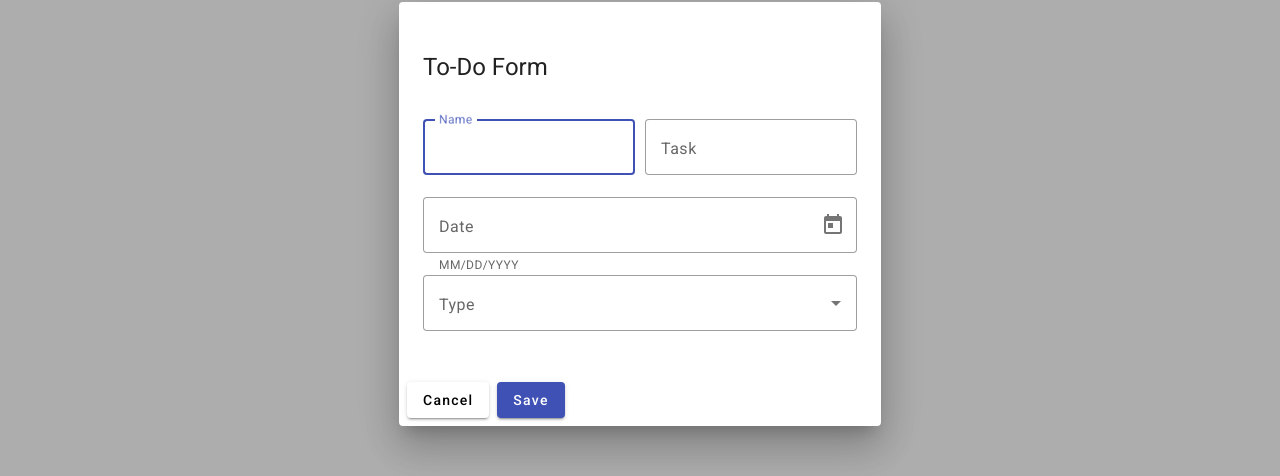
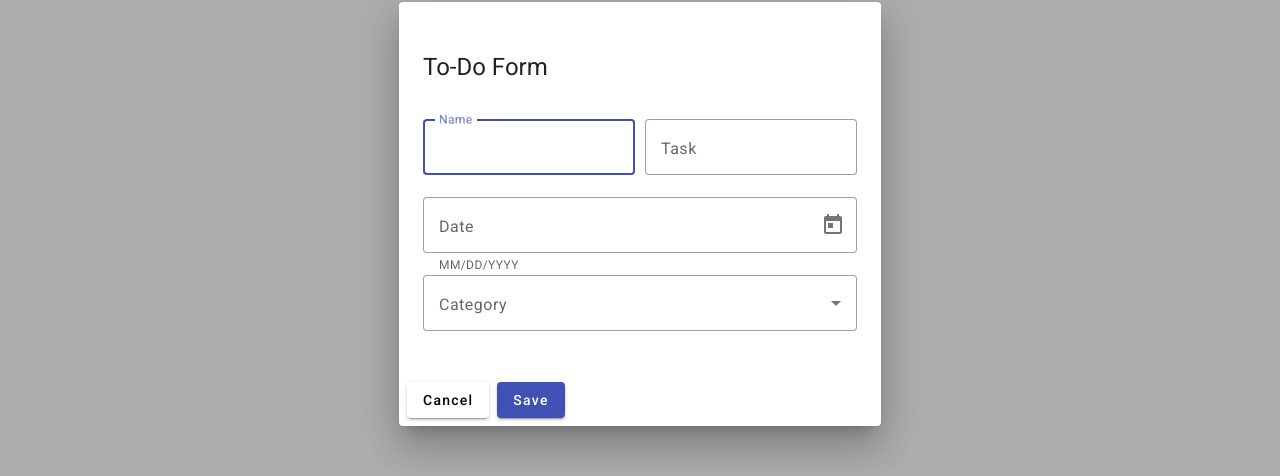
Before and after one commit to TariqAlQadi/angular-to-do-app, an Angular app: page / in a window 1280 px wide. Both pictures are taken after a click on the button "ADD TO-DO". Shown: the part 186-662 px from the top of the page. Built offline with nearby package versions, Linux system fonts and the light colour scheme.

Commit message:
created/importet form modules & installed json-server for fast backend mockingn

```diff
--- a/package.json
+++ b/package.json
@@ -20,6 +20,7 @@
     "@angular/platform-browser": "^15.2.0",
     "@angular/platform-browser-dynamic": "^15.2.0",
     "@angular/router": "^15.2.0",
+    "json-server": "^0.17.3",
     "rxjs": "~7.8.0",
     "tslib": "^2.3.0",
     "zone.js": "~0.12.0"
--- a/src/app/app.module.ts
+++ b/src/app/app.module.ts
@@ -14,6 +14,7 @@ import { MatInputModule } from '@angular/material/input';
 import { MatDatepickerModule } from '@angular/material/datepicker';
 import { MatNativeDateModule } from '@angular/material/core';
 import { MatSelectModule } from '@angular/material/select';
+import { ReactiveFormsModule } from '@angular/forms';
 
 import { ToDoAddEditComponent } from './to-do-add-edit/to-do-add-edit.component';
 
@@ -32,6 +33,7 @@ import { ToDoAddEditComponent } from './to-do-add-edit/to-do-add-edit.component'
     MatDatepickerModule,
     MatNativeDateModule,
     MatSelectModule,
+    ReactiveFormsModule,
   ],
   providers: [],
   bootstrap: [AppComponent],
--- a/src/app/to-do-add-edit/to-do-add-edit.component.html
+++ b/src/app/to-do-add-edit/to-do-add-edit.component.html
@@ -2,22 +2,23 @@
   <h1>To-Do Form</h1>
 </div>
 
+<form [formGroup]="toDoForm" (ngSubmit)="onFormSubmit()">
   <div mat-dialog-content class="form">
     <div class="row">
       <mat-form-field appearance="outline">
         <mat-label>Name</mat-label>
-      <input matInput type="text" />
+        <input matInput type="text" formControlName="name" />
       </mat-form-field>
       <mat-form-field appearance="outline">
         <mat-label>Task</mat-label>
-      <input matInput type="text" />
+        <input matInput type="text" formControlName="task" />
       </mat-form-field>
     </div>
 
     <div style="display: flex; flex-direction: column">
       <mat-form-field appearance="outline" style="width: 100%">
         <mat-label>Date</mat-label>
-      <input matInput [matDatepicker]="picker" />
+        <input matInput [matDatepicker]="picker" formControlName="date" />
         <mat-hint>MM/DD/YYYY</mat-hint>
         <mat-datepicker-toggle
           matIconSuffix
@@ -27,8 +28,8 @@
       </mat-form-field>
 
       <mat-form-field appearance="outline">
-      <mat-label>Type</mat-label>
-      <mat-select>
+        <mat-label>Category</mat-label>
+        <mat-select formControlName="category">
           <mat-option *ngFor="let category of categories" [value]="category">{{
             category
           }}</mat-option>
@@ -39,5 +40,6 @@
 
   <div mat-dialog-actions>
     <button mat-raised-button>Cancel</button>
-  <button mat-raised-button color="primary">Save</button>
+    <button mat-raised-button type="submit" color="primary">Save</button>
   </div>
+</form>
--- a/src/app/to-do-add-edit/to-do-add-edit.component.ts
+++ b/src/app/to-do-add-edit/to-do-add-edit.component.ts
@@ -1,4 +1,5 @@
 import { Component } from '@angular/core';
+import { FormBuilder, FormGroup } from '@angular/forms';
 
 @Component({
   selector: 'app-to-do-add-edit',
@@ -6,5 +7,25 @@ import { Component } from '@angular/core';
   styleUrls: ['./to-do-add-edit.component.scss'],
 })
 export class ToDoAddEditComponent {
+  //declare formGroup
+  toDoForm: FormGroup;
+
+  //declare/define categories
   categories: string[] = ['Cleaning', 'Buying', 'Work'];
+
+  constructor(private _fb: FormBuilder) {
+    //define formGroup
+    this.toDoForm = this._fb.group({
+      //formControlNames
+      name: '',
+      task: '',
+      date: '',
+      category: '',
+    });
+  }
+  onFormSubmit() {
+    if (this.toDoForm.valid) {
+      console.log(this);
+    }
+  }
 }
```
Also changed, not shown: 1 other file (tests, documents, lock files or other folders). Lines whose indentation alone changed are shown as unchanged.
